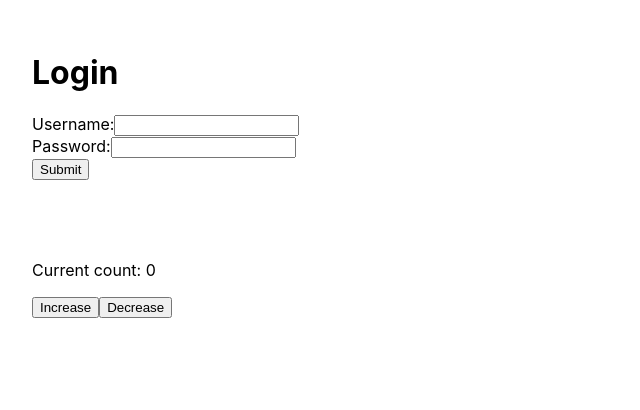
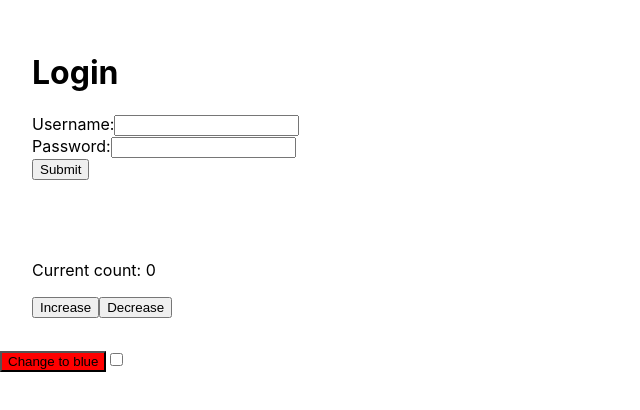
Before and after one commit to Pleopleq/testing-react-apps, a React (Create React App) app: page / in a window 1280 px wide. Shown: the top 410 px of the page, without its empty margins (0-640 px from the left). Built offline with nearby package versions, Linux system fonts and the light colour scheme.

Commit message:
Add ColorButton component and tests for it

```diff
--- a/src/App.js
+++ b/src/App.js
@@ -1,6 +1,7 @@
 import './App.css';
 import FormLogin from './FormLogin'
 import Counter from './Counter'
+import ColorButton from './ColorButton'
 
 function App() {
   return (
@@ -9,6 +10,7 @@ function App() {
       <div>
         <Counter></Counter>
       </div>
+      <ColorButton></ColorButton>
     </div>
   )
 }
--- /dev/null
+++ b/src/ColorButton.jsx
@@ -0,0 +1,21 @@
+import React, { useState } from 'react'
+
+const ColorButton = () => {
+    const [color, setColor] = useState('red')
+    const [isDisabled, setIsDisabled] = useState(false)
+    const newButtonColor = color === 'red' ? 'blue' : 'red'
+
+    const handleOnClick = () => {
+        if (color === 'red') { return setColor('blue') }
+        return setColor('red')
+    }
+
+    return (
+        <div>
+            <button style={{ backgroundColor: color }} onClick={handleOnClick} disabled={isDisabled}>Change to {newButtonColor}</button>
+            <input type='checkbox' onChange={(e) => setIsDisabled(e.target.checked)}></input>
+        </div>
+    )
+}
+
+export default ColorButton
```
Also changed, not shown: 1 other file (tests, documents, lock files or other folders).
